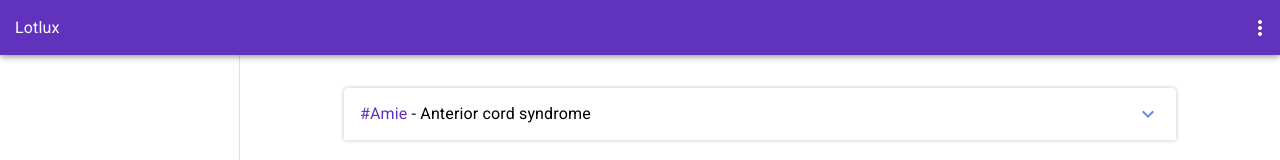
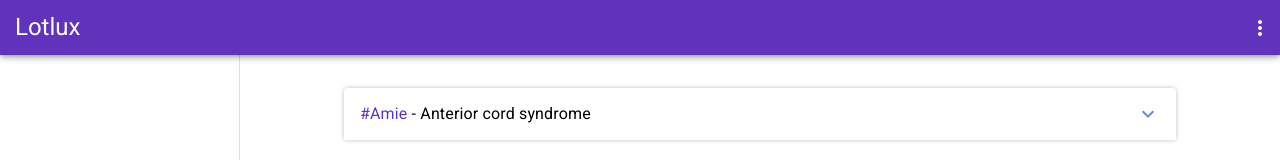
Before and after one commit to avasoft-mobility/cookbook, a React (Create React App) app: page /topics/1 in a window 1280 px wide. Shown: the top 160 px of the page. Built offline with nearby package versions, Linux system fonts and the light colour scheme.

Commit message:
Change header text size

```diff
--- a/src/components/wrapper_components/Header.Wrapper.component.tsx
+++ b/src/components/wrapper_components/Header.Wrapper.component.tsx
@@ -36,7 +36,7 @@ const Header: React.FC<HeaderProps> = (props) => {
       }}
     >
       <div style={styles.headerText}>
-        <Text variant="inherit" color={Theme.palette.text.primary}>
+        <Text variant="h5" color={Theme.palette.text.primary}>
           {props.headerText}
         </Text>
       </div>
```
